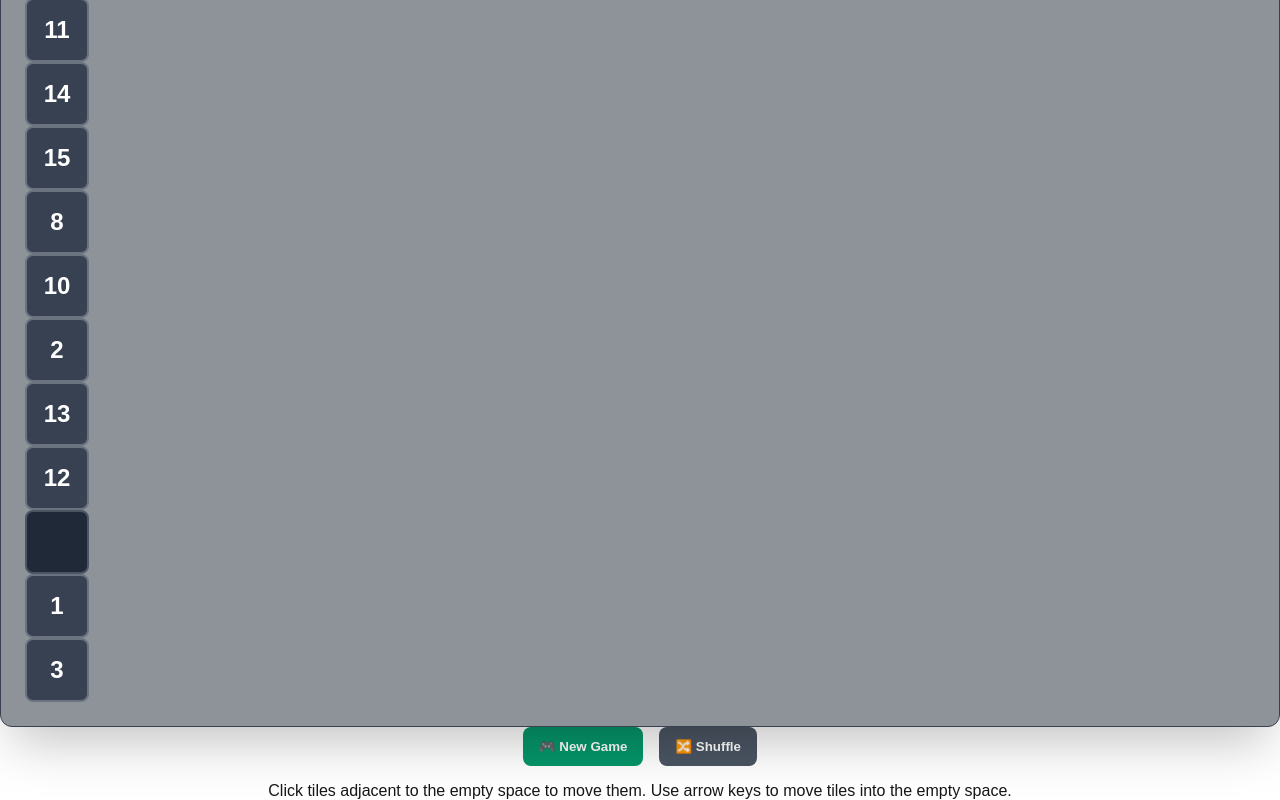
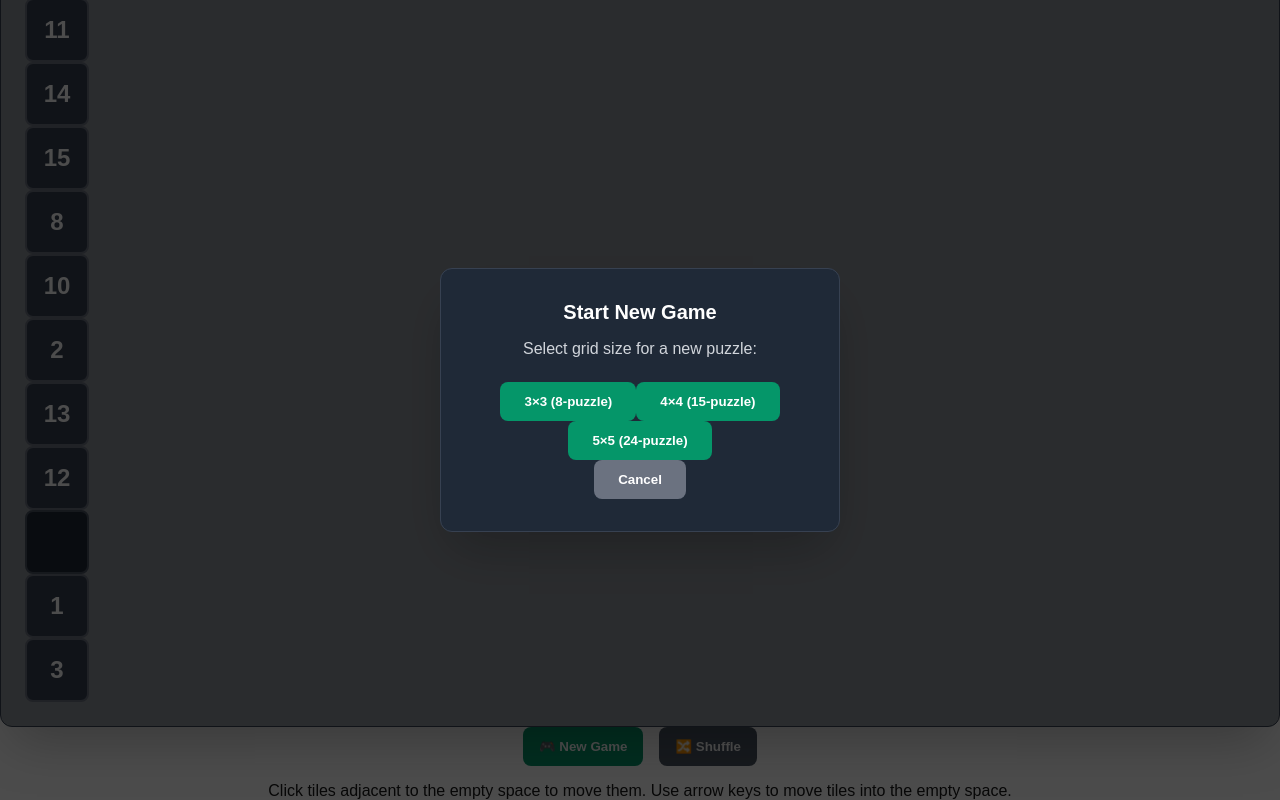
Before and after one commit to bananaNuggets75/brain-exercise-games, a Next.js app: page /sliding-tiles in a window 1280 px wide. Both pictures are taken after a click on the button "🎮 New Game". Shown: the part 469-1269 px from the top of the page. Built offline with nearby package versions, Linux system fonts and the light colour scheme.

Commit message:
feat: implement modal for selecting new game grid size

```diff
--- a/app/sliding-tiles/page.tsx
+++ b/app/sliding-tiles/page.tsx
@@ -358,7 +358,36 @@ const SlidingTilesPage: React.FC = () => {
           Click tiles adjacent to the empty space to move them. Use arrow keys to move tiles into the empty space.
         </div>
       </div>
+      {showNewGameModal && (
+      <div className="modal-overlay">
+        <div className="modal">
+          <h3>Start New Game</h3>
+          <p>Select grid size for a new puzzle:</p>
+          <div className="size-options">
+            {([3, 4, 5] as GridSize[]).map(size => (
+              <button
+                key={size}
+                onClick={() => {
+                  setGridSize(size);
+                  setShowNewGameModal(false);
+                  startNewGame();
+                }}
+                className="modal-button confirm"
+              >
+                {size}×{size} ({size === 3 ? '8' : size === 4 ? '15' : '24'}‑puzzle)
+              </button>
+            ))}
+          </div>
+          <button
+            onClick={() => setShowNewGameModal(false)}
+            className="modal-button cancel"
+          >
+            Cancel
+          </button>
+        </div>
       </div>
+    )}
+    </div>
   );
 
 };
```
